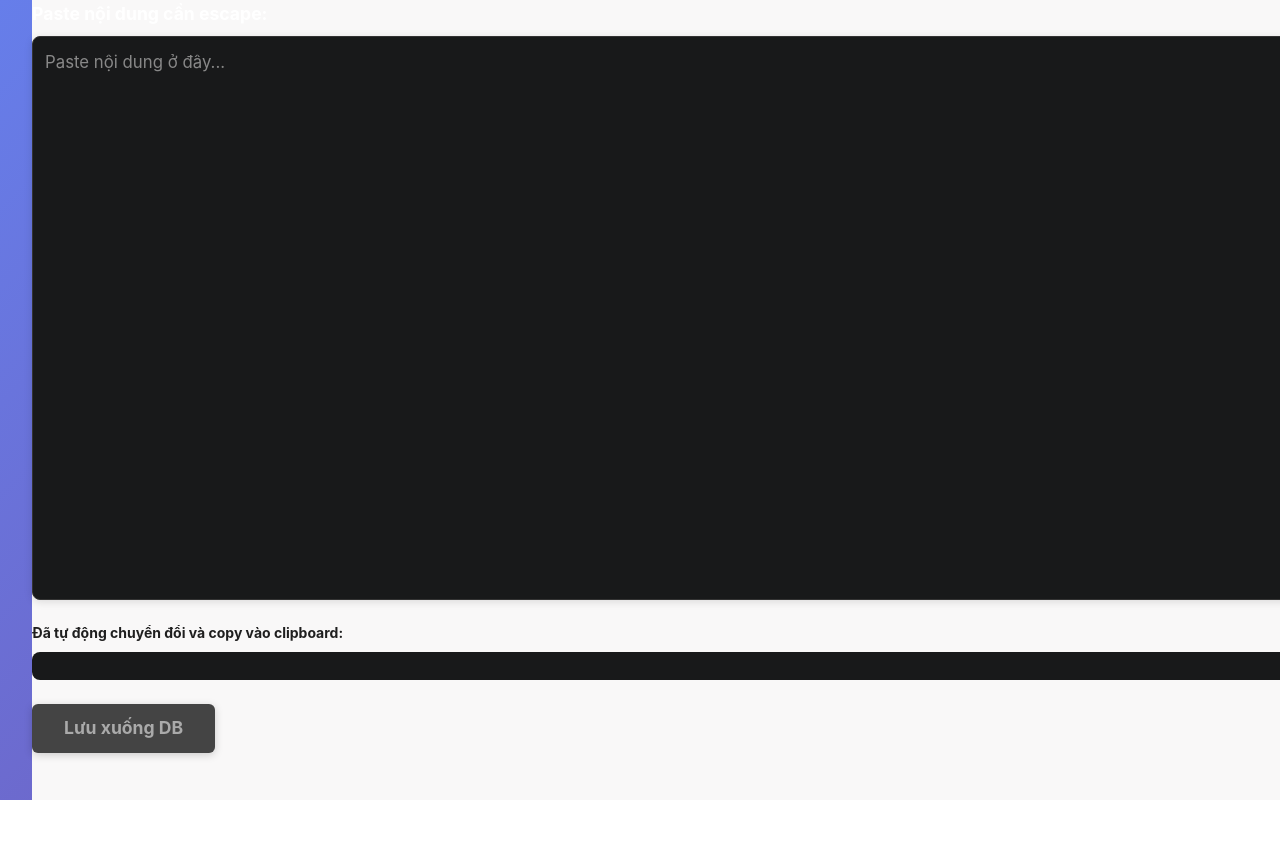
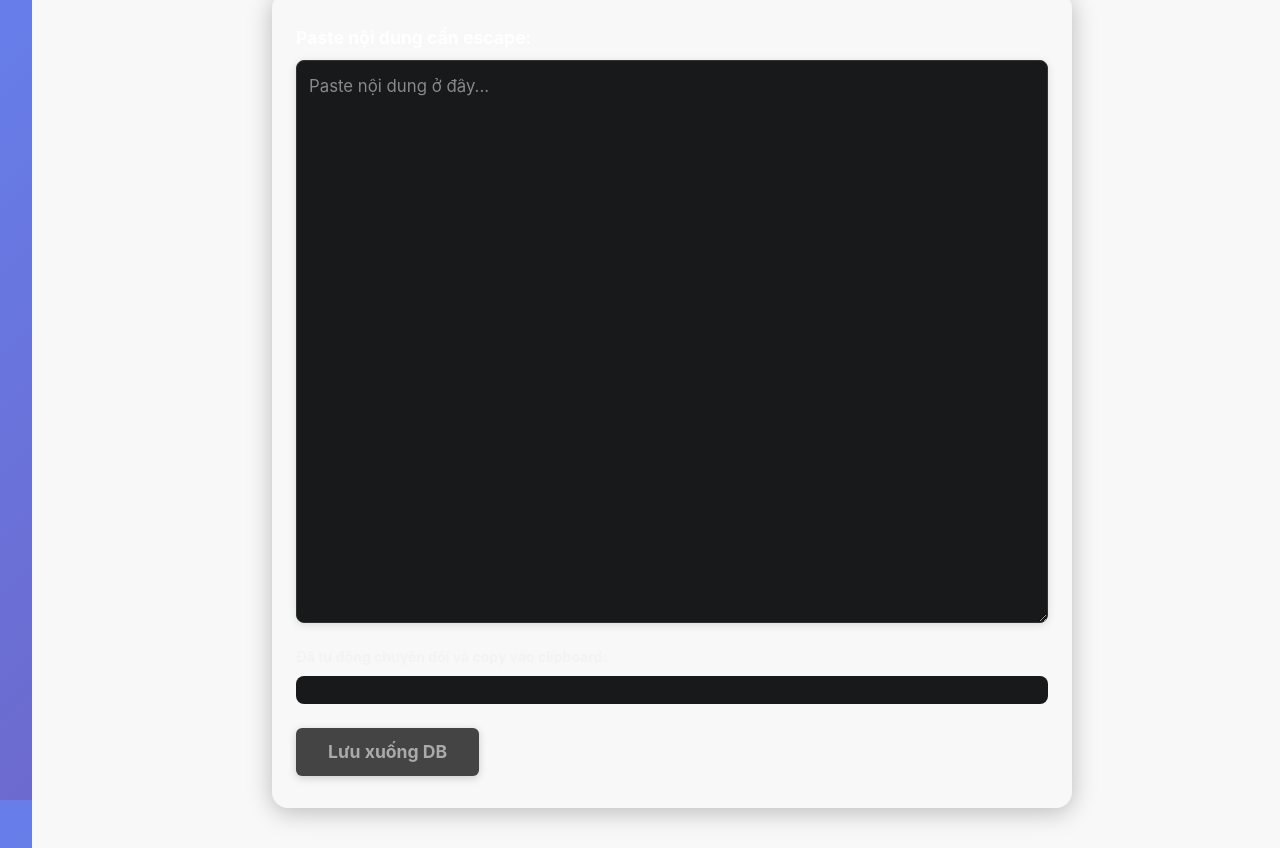
Before and after one commit to Vivfsymr/expense-fe, a Vue app in the folder expense-fe/: page /add-word in a window 1280 px wide. Shown: the top 848 px of the page. Before the commit the page ends 800 px from the top, so only its background shows below. Built offline with nearby package versions, Linux system fonts and the light colour scheme; sample sign-in values are in the browser's storage.

Commit message:
Add gradient border effect and enhance styling for AddWordView

```diff
--- a/expense-fe/src/views/AddWordView.vue
+++ b/expense-fe/src/views/AddWordView.vue
@@ -20,6 +20,27 @@
 </template>
 
 <style scoped>
+.add-word-dark {
+  max-width: 800px;
+  margin: 40px auto;
+  padding: 32px 24px;
+  border-radius: 16px;
+  color: #f3f3f3;
+  box-shadow: 0 4px 24px 0 rgba(0,0,0,0.25);
+  position: relative;
+}
+
+/* Add gradient border effect */
+.add-word-dark::before {
+  content: '';
+  position: absolute;
+  top: -3px;
+  left: -3px;
+  right: -3px;
+  bottom: -3px;
+  border-radius: 19px;
+  z-index: -1;
+}
 
 label {
   color: #fff;
```
